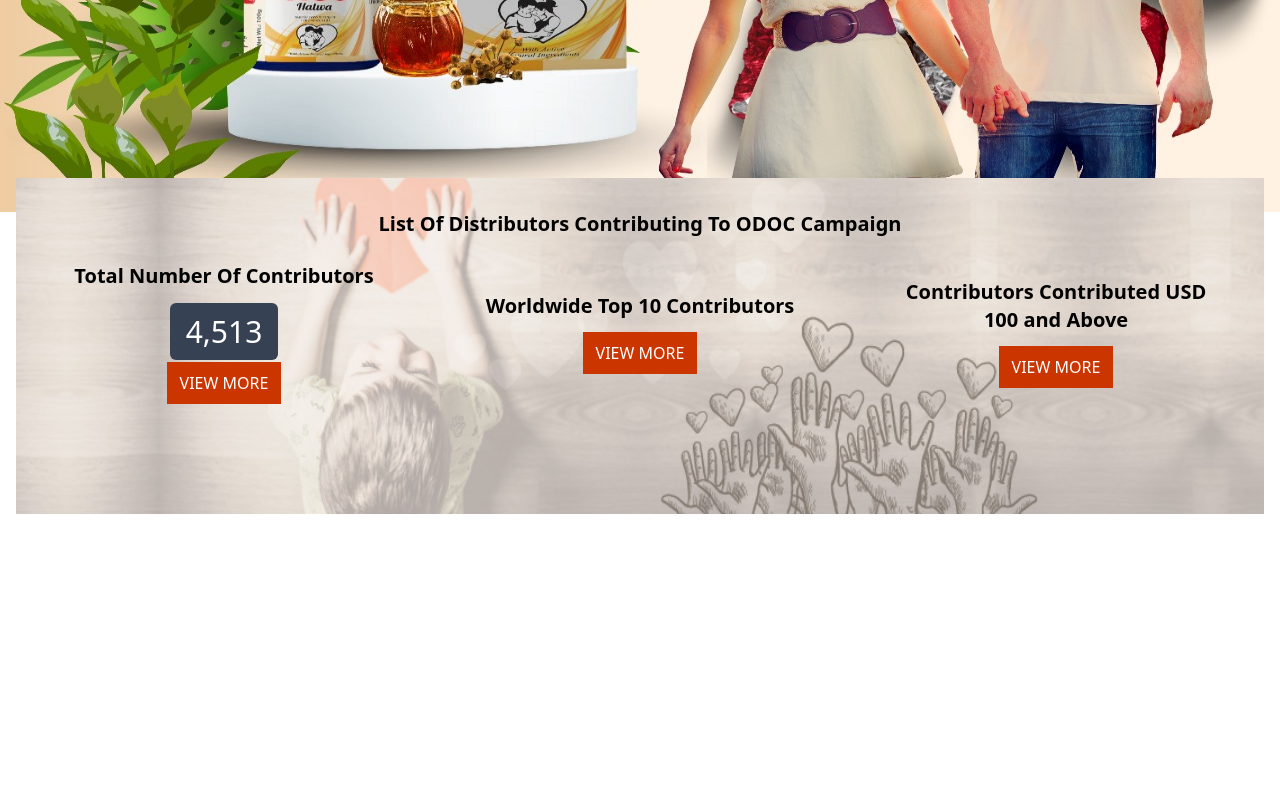
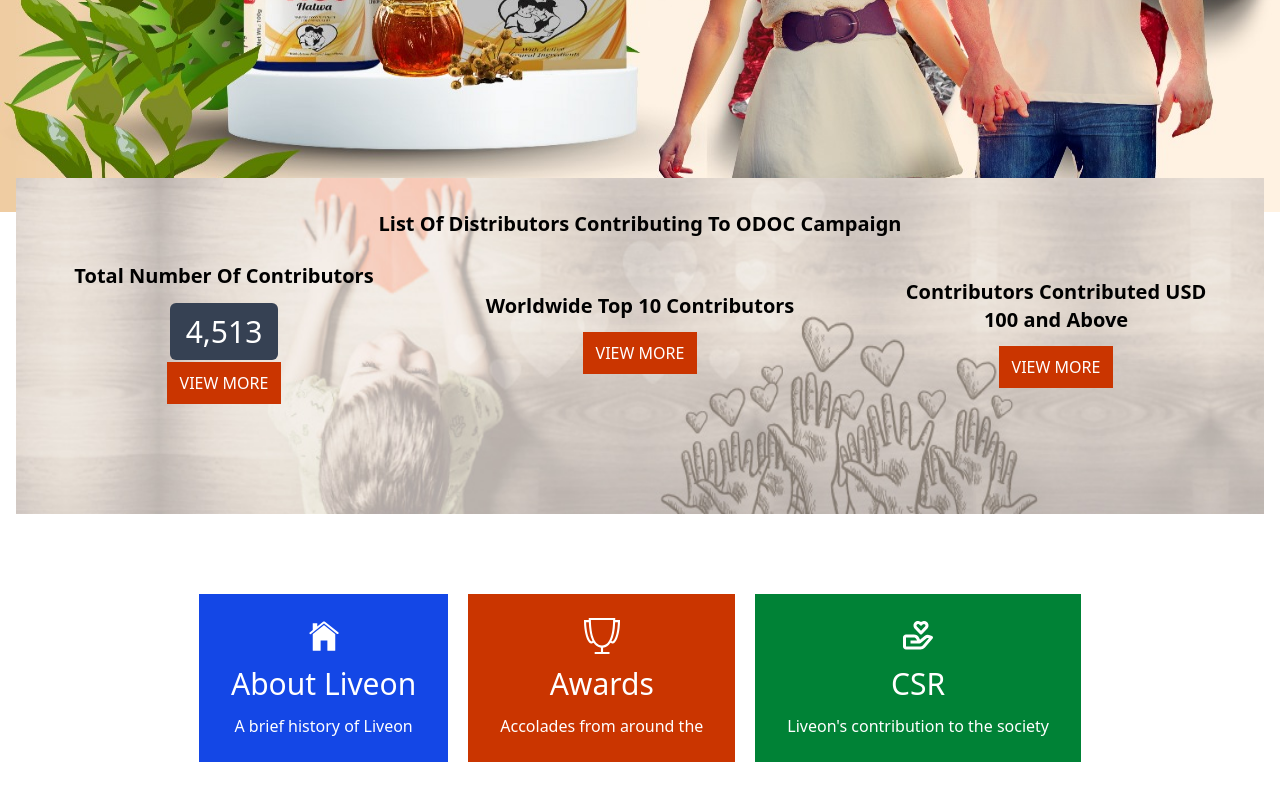
Before and after one commit to triwebic11/mylive, a React (Vite) app in the folder client/: page / in a window 1280 px wide. Shown: the part 404-1204 px from the top of the page. Before the commit the page ends 958 px from the top, so only its background shows below. Built offline with nearby package versions, Linux system fonts and the light colour scheme.

Commit message:
done dome page desigh

```diff
--- a/client/src/components/Box.jsx
+++ b/client/src/components/Box.jsx
@@ -1,10 +1,10 @@
 import React from "react";
 
-const Box = ({ icon, title, pragraph }) => {
+const Box = ({ icon, title, pragraph,bg }) => {
   return (
-    <div className="flex flex-col gap-3 text-white">
-      <span>{icon}</span>
-      <h1>{title}</h1>
+    <div className={`flex flex-col justify-center items-center gap-3 text-white ${bg} px-8 py-6 hover:scale-110 duration-500 cursor-pointer`}>
+      <span className="text-4xl">{icon}</span>
+      <h1 className="text-3xl">{title}</h1>
       <p>{pragraph}</p>
     </div>
   );
--- a/client/src/pages/Home.jsx
+++ b/client/src/pages/Home.jsx
@@ -1,12 +1,39 @@
 import React from "react";
 import HomeSlider from "../components/Slider";
 import ListOfDistributors from "../components/ListOfDistributors";
+import Box from "../components/Box";
+import Container from "../components/Container";
+import { IoIosHome } from "react-icons/io";
+import { TfiCup } from "react-icons/tfi";
+import { BiDonateHeart } from "react-icons/bi";
 
 const Home = () => {
   return (
     <div>
       <HomeSlider />
       <ListOfDistributors />
+      <Container>
+        <div className="flex flex-col md:flex-row justify-center items-center gap-5 py-10">
+          <Box
+            icon={<IoIosHome />}
+            title="About Liveon"
+            pragraph="A brief history of Liveon"
+            bg="bg-blue-700"
+          />
+          <Box
+            icon={<TfiCup />}
+            title="Awards"
+            pragraph="Accolades from around the "
+            bg="bg-orange-700"
+          />
+          <Box
+            icon={<BiDonateHeart />}
+            title="CSR"
+            pragraph="Liveon's contribution to the society"
+            bg="bg-green-700"
+          />
+        </div>
+      </Container>
     </div>
   );
 };
```
